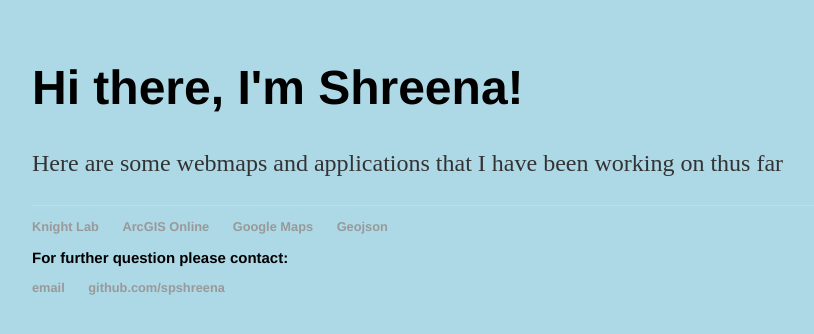
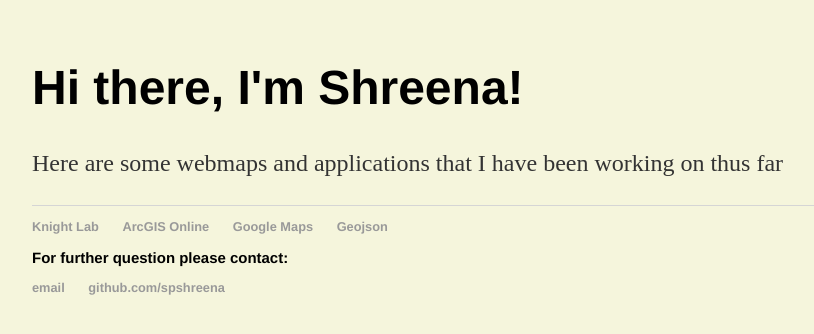
Before and after one commit to spshreena/spshreena.github.io, a Jekyll site: the page index.html, which Jekyll copies as it is, in a window 1280 px wide. Shown: the top 334 px of the page, without its empty margins (160-974 px from the left). Built offline with Jekyll 4.4.1, drawn with Linux system fonts in a browser that asks for light colours.

Commit message:
Update main.css

```diff
--- a/css/main.css
+++ b/css/main.css
@@ -1,7 +1,7 @@
 body {
     margin: 60px auto;
     width: 70%;
-     background-color: lightblue;
+     background-color: beige;
 }
 nav ul, footer ul {
     font-family:'Helvetica', 'Arial', 'Sans-Serif';
```
